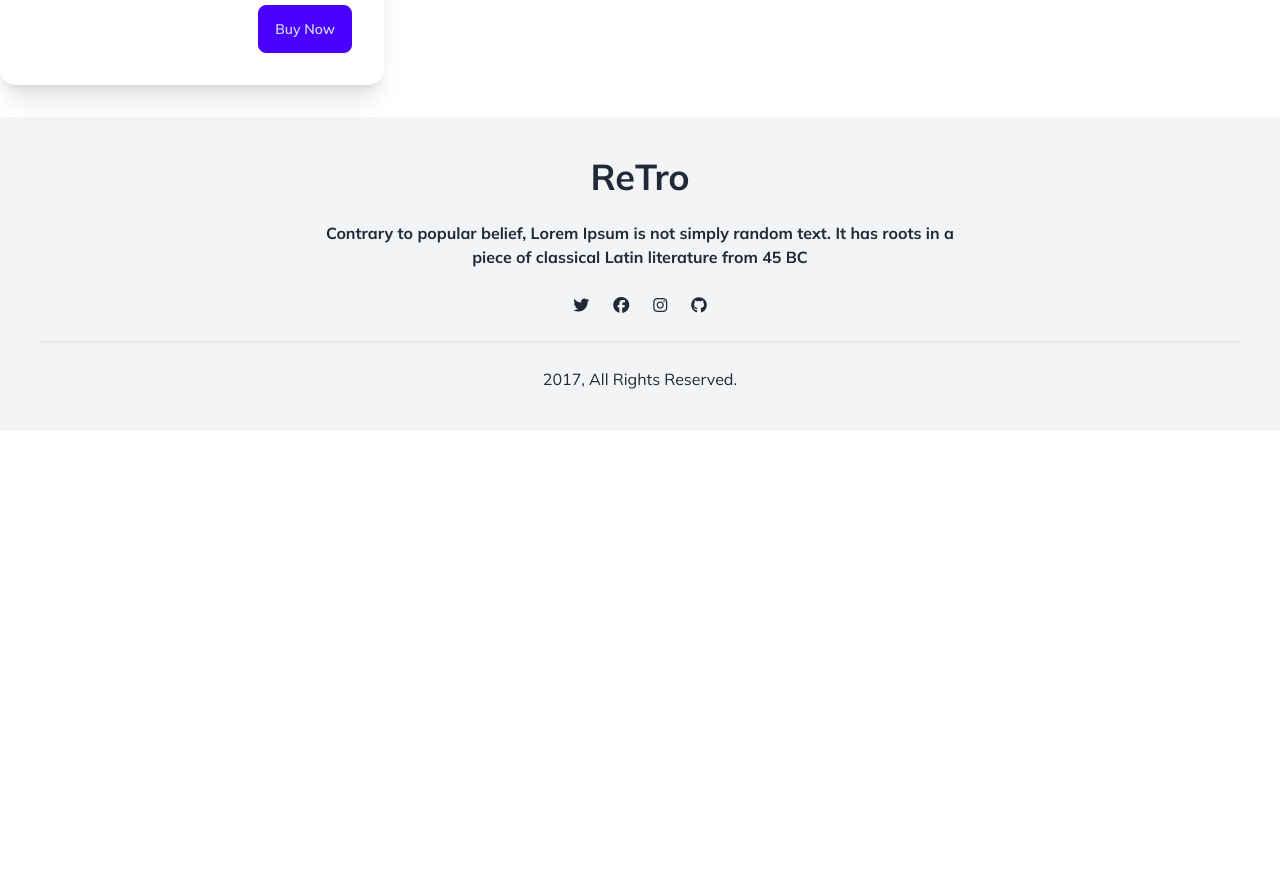
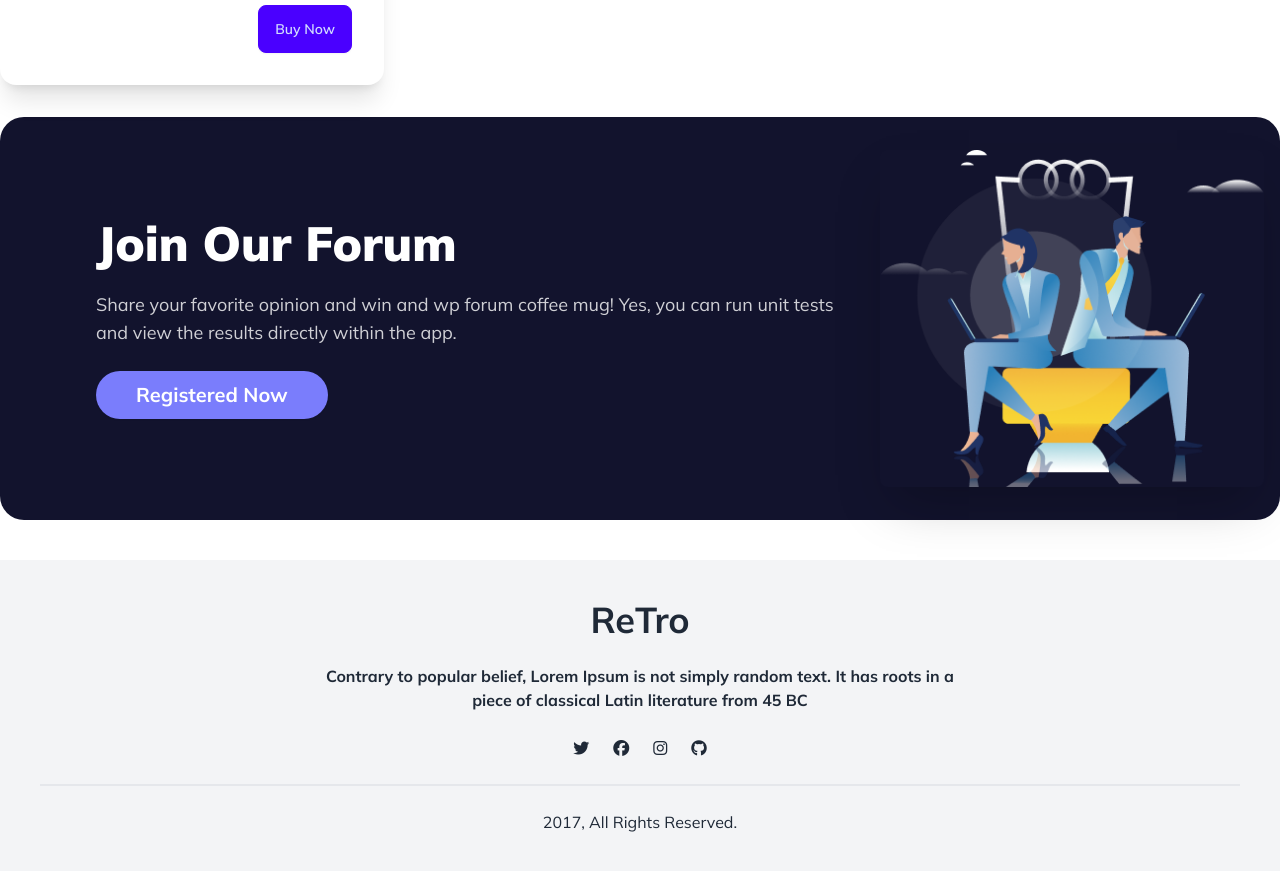
Before and after one commit to Zarinjahanshazi/Retro-Forum, a plain HTML site: page index.html in a window 1280 px wide. Shown: the part 1477-2348 px from the top of the page. Before the commit the page ends 1908 px from the top, so only its background shows below. Drawn offline with nearby package versions, Linux system fonts and the light colour scheme; no server answers.

Commit message:
join our forum section completed

```diff
--- a/index.html
+++ b/index.html
@@ -13,8 +13,8 @@
 
 </head>
 <body class="mulish">
-    <!--navbar-->
     <header class="max-w-screen-xl mx-auto mulish">
+      <!--navbar-->
       <div class="navbar bg-base-100">
         <div class="navbar-start">
           <div class="dropdown">
@@ -117,9 +117,25 @@
 
         </div>
       </section>
+
+
+      <!--Join Our Forum section-->
+      <section class="mulish ">
+        <div class="hero bg-base-200 rounded-3xl bg-[#12132D] h-[403px]">
+          <div class="hero-content pl-24 flex-col lg:flex-row-reverse">
+            <img src="./images/joinforum.png" class="max-w-sm rounded-lg shadow-2xl" />
+            <div class="">
+              <h1 class="text-5xl  font-black text-white">Join Our Forum</h1>
+              <p class="py-6 font-normal text-lg text-[#FFFFFFCC]">Share your favorite opinion and win and wp forum coffee mug! Yes, you can run unit tests and view the results directly within the app.</p>
+              <button class="btn rounded-[50px] font-bold text-xl text-white bg-[#7A7DFC] border-none px-10">Registered Now</button>
+            </div>
+          </div>
+        </div>
+
+      </section>
     </main>
 
-    <footer class="bg-gray-100">
+    <footer class="bg-gray-100 mulish mt-10">
       <div class="space-y-6 p-10 bg-gray-100 max-w-screen-xl mx-auto">
         <h2 class="text-4xl font-bold text-center">ReTro</h2>
         <p class="font-bold text-center">
```
